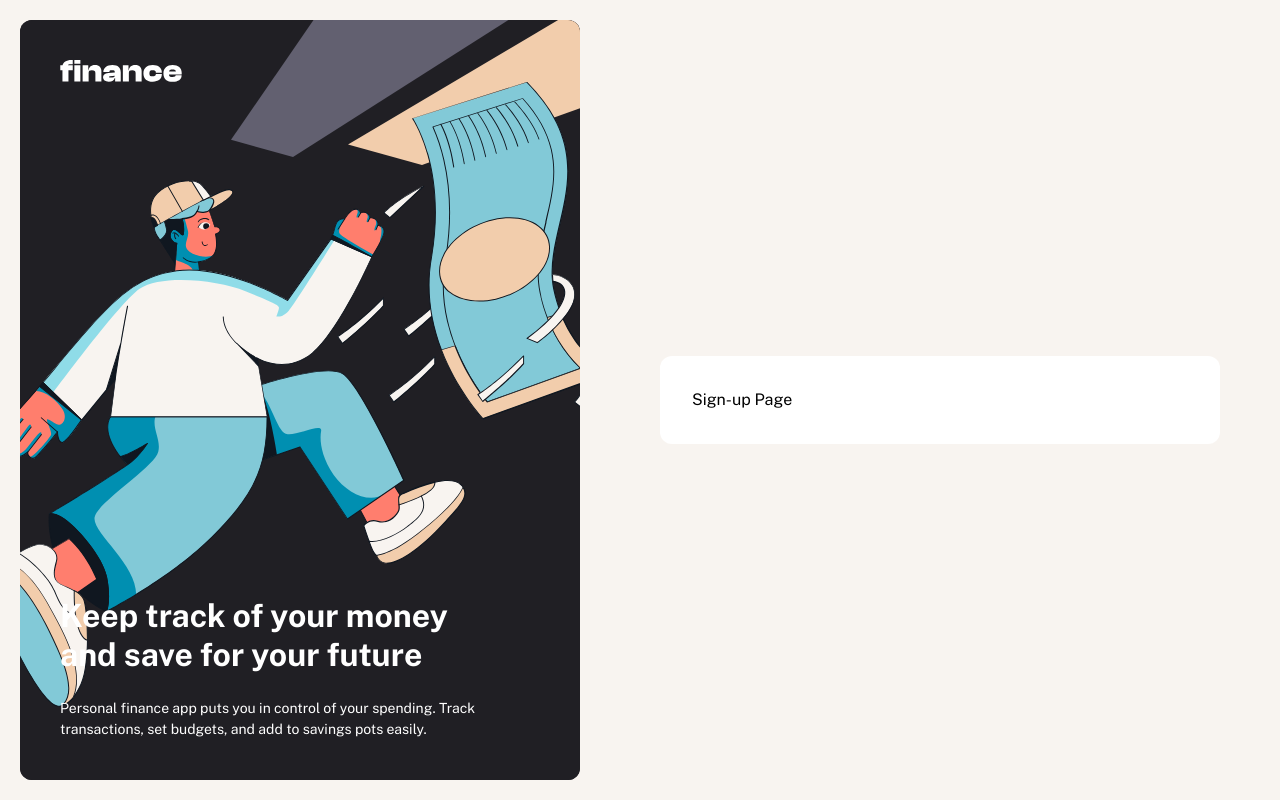
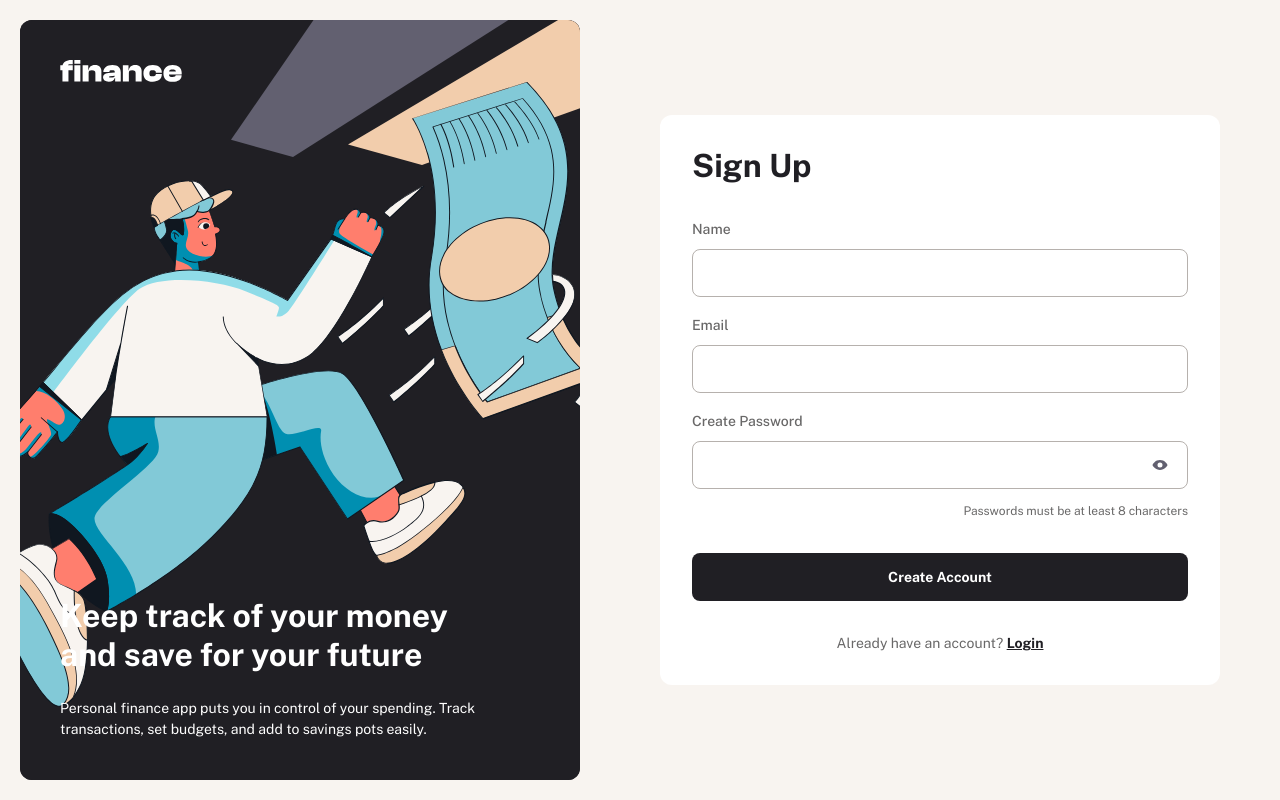
Before and after one commit to ardaeker/personal-finance-app, a Next.js app: page /sign-up in a window 1280 px wide. Built offline with nearby package versions, Linux system fonts and the light colour scheme.

Commit message:
refactor(sign-up): enhance layout and styling for sign-up form

```diff
--- a/src/app/(pages)/(authentication)/sign-up/page.tsx
+++ b/src/app/(pages)/(authentication)/sign-up/page.tsx
@@ -1,7 +1,34 @@
+import Link from "next/link";
+import { Button } from "@/components/form/button";
+import { Description, Field, Label } from "@/components/form/field";
+import { Input } from "@/components/form/input";
+
 export default function Page() {
   return (
-    <main>
-      <h1>Sign-up Page</h1>
+    <main className="space-y-8">
+      <h1 className="text-[2rem] leading-[2.4rem] font-bold text-gray-900">Sign Up</h1>
+      <form className="space-y-4">
+        <Field>
+          <Label>Name</Label>
+          <Input type="text" />
+        </Field>
+        <Field>
+          <Label>Email</Label>
+          <Input type="email" />
+        </Field>
+        <Field>
+          <Label>Create Password</Label>
+          <Input type="password" />
+          <Description>Passwords must be at least 8 characters</Description>
+        </Field>
+        <Button className="mt-4 w-full">Create Account</Button>
+      </form>
+      <p className="text-center text-sm/5 text-gray-500">
+        Already have an account?{" "}
+        <Link href="/sign-in" className="font-bold text-gray-900 underline hover:no-underline">
+          Login
+        </Link>
+      </p>
     </main>
   );
 }
--- a/src/components/form/field.tsx
+++ b/src/components/form/field.tsx
@@ -37,7 +37,7 @@ export function Description({
     <Headless.Description
       data-slot="description"
       {...props}
-      className={classNames(className, "text-base/6 text-zinc-500 data-disabled:opacity-50 sm:text-sm/6")}
+      className={classNames(className, "text-end text-sm/5 text-gray-500 data-disabled:opacity-50 sm:text-xs/5")}
     />
   );
 }
```
